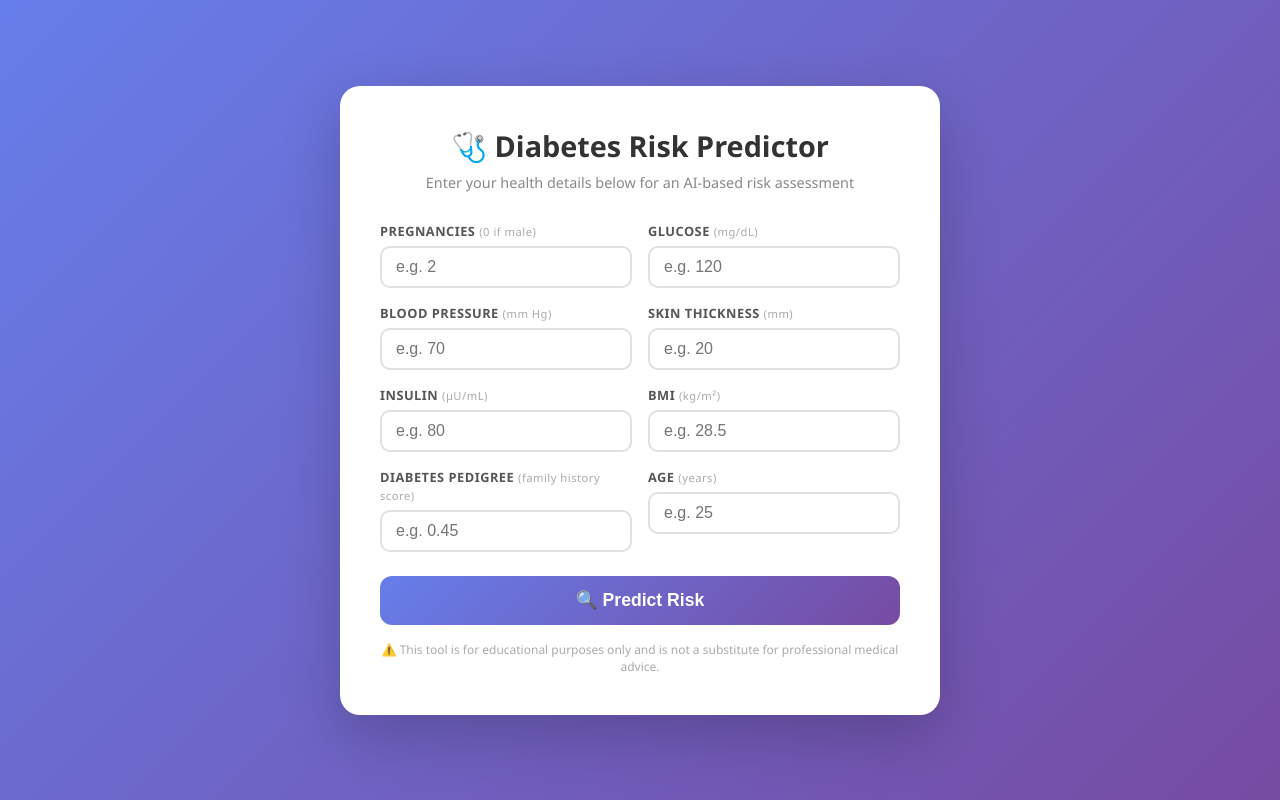
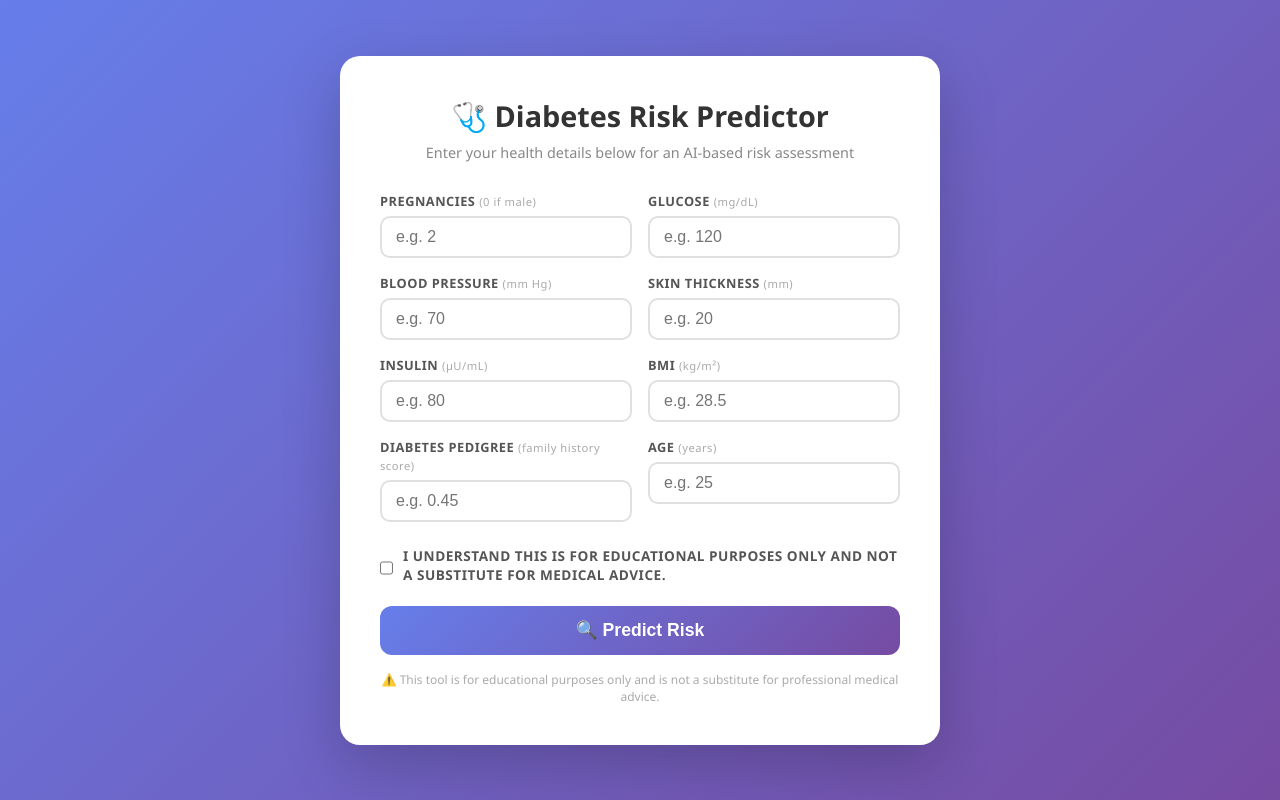
Before and after one commit to Yashika41/Disease-Prediction-ML, a Flask app: page / in a window 1280 px wide. Run offline with Flask 3, Linux system fonts and the light colour scheme; parts of the project's set-up code (start-up, migrations or seed data) failed here and were passed over.

Commit message:
modification

```diff
--- a/app.py
+++ b/app.py
@@ -13,51 +13,53 @@ app = Flask(__name__)
 # Load the saved model and scaler
 import os
 BASE_DIR = os.path.dirname(os.path.abspath(__file__))
-with open(os.path.join(BASE_DIR, 'pipeline.pkl'), 'rb') as f:
-    pipeline = pickle.load(f)
+with open(os.path.join(BASE_DIR, 'model.pkl'), 'rb') as f:
+    model = pickle.load(f)
+with open(os.path.join(BASE_DIR, 'scaler.pkl'), 'rb') as f:
+    scaler = pickle.load(f)
 
 
 @app.route('/')
 def home():
     return render_template('index.html')
 
+
 @app.route('/predict', methods=['POST'])
 def predict():
+    required_fields = ['pregnancies', 'glucose', 'blood_pressure',
+                       'skin_thickness', 'insulin', 'bmi', 'dpf', 'age']
     try:
-        # Get values from the HTML form
-        features = [
-            float(request.form['pregnancies']),
-            float(request.form['glucose']),
-            float(request.form['blood_pressure']),
-            float(request.form['skin_thickness']),
-            float(request.form['insulin']),
-            float(request.form['bmi']),
-            float(request.form['dpf']),
-            float(request.form['age'])
-        ]
+        # Check all fields exist
+        for field in required_fields:
+            if field not in request.form:
+                return render_template('index.html',
+                    result=f"Missing field: {field}",
+                    result_class="error")
 
-        # Scale and predict
+        features = [float(request.form[f]) for f in required_fields]
+
+        # Range checks
+        if not (0 <= features[1] <= 300):  # glucose
+            return render_template('index.html',
+                result="Glucose must be between 0 and 300",
+                result_class="error")
+
         input_array  = np.array([features])
-        prediction  = pipeline.predict(input_array)[0]
-        probability = pipeline.predict_proba(input_array)[0]
+        input_scaled = scaler.transform(input_array)
+        prediction   = model.predict(input_scaled)[0]
+        probability  = model.predict_proba(input_scaled)[0]
 
-        if prediction == 1:
-            result      = "⚠️ High Risk of Diabetes"
-            result_class = "danger"
-            confidence  = f"{probability[1] * 100:.1f}%"
-        else:
-            result      = "✅ Low Risk of Diabetes"
-            result_class = "success"
-            confidence  = f"{probability[0] * 100:.1f}%"
+        result       = "⚠️ High Risk of Diabetes" if prediction == 1 else "✅ Low Risk of Diabetes"
+        result_class = "danger" if prediction == 1 else "success"
+        confidence   = f"{max(probability)*100:.1f}%"
 
         return render_template('index.html',
-                               result=result,
-                               result_class=result_class,
-                               confidence=confidence)
+            result=result, result_class=result_class, confidence=confidence)
 
-    except Exception as e:
-        return render_template('index.html', result=f"Error: {str(e)}", result_class="error")
-
+    except ValueError as e:
+        return render_template('index.html',
+            result="Please enter valid numbers in all fields.",
+            result_class="error")
 
 import os
 if __name__ == '__main__':
--- a/templates/index.html
+++ b/templates/index.html
@@ -194,7 +194,14 @@
         </div>
 
       </div>
-
+      <div style="margin-bottom:16px; display:flex; align-items:center; gap:10px;">
+        <input type="checkbox" id="disclaimer" required
+          style="width:18px; height:18px; cursor:pointer;">
+        <label for="disclaimer" style="font-size:0.85rem; color:#555;">
+          I understand this is for educational purposes only
+          and not a substitute for medical advice.
+        </label>
+      </div>
       <button type="submit">🔍 Predict Risk</button>
     </form>
 
```
Also changed, not shown: README.md.
